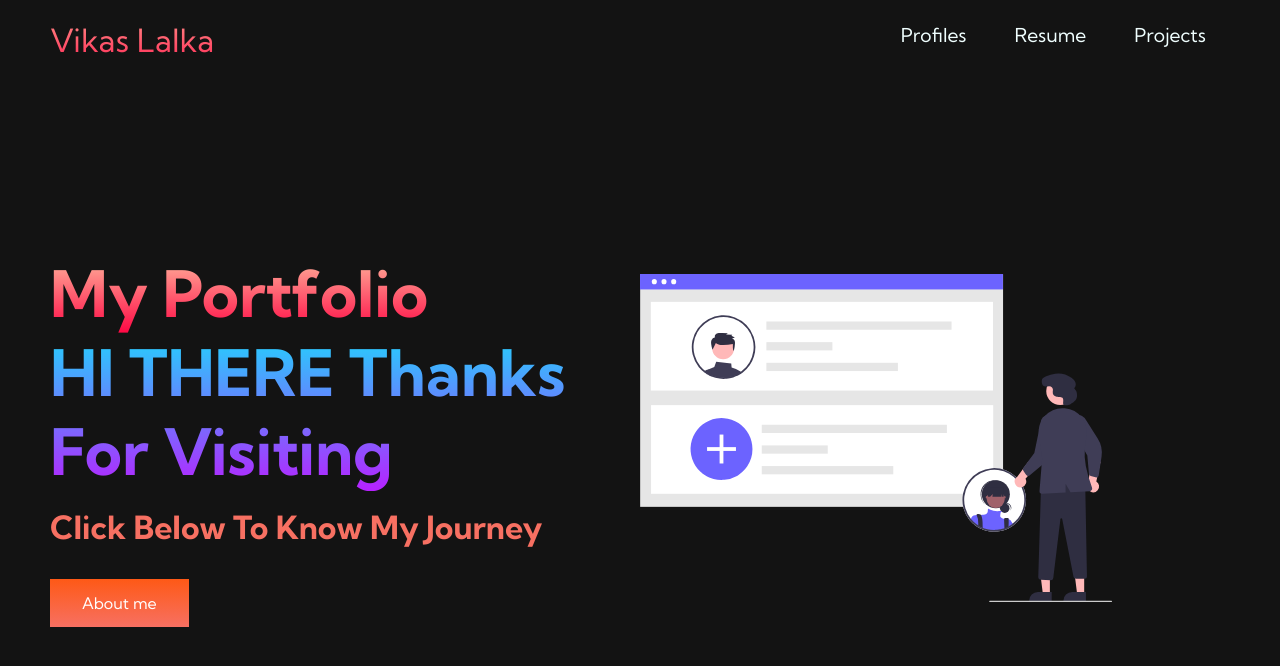
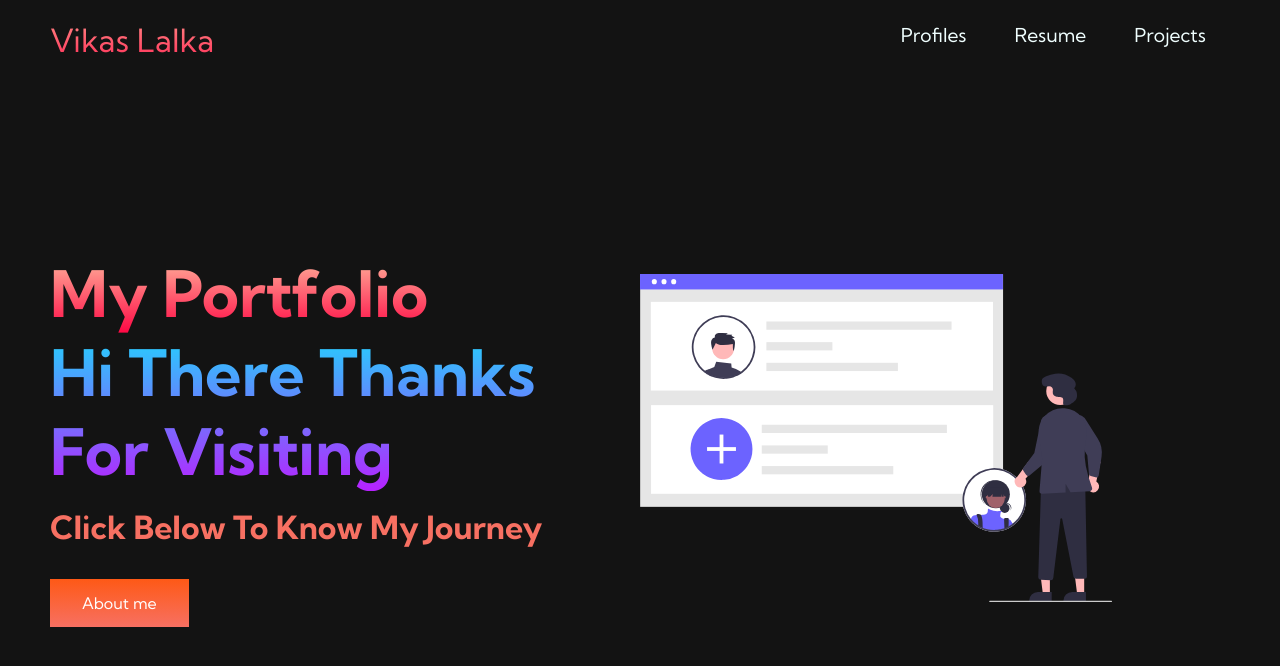
Before and after one commit to vikaslalka/Portfolio, a plain HTML site: page index.html in a window 1280 px wide. Drawn offline with Linux system fonts and the light colour scheme.

Commit message:
Update index.html

```diff
--- a/index.html
+++ b/index.html
@@ -46,7 +46,7 @@
     <div class="main__container">
         <div class="main__content">
             <h1>My Portfolio</h1>
-            <h2>HI THERE Thanks For Visiting</h2>
+            <h2>Hi There Thanks For Visiting</h2>
             <p>Click Below To Know My Journey</p>
             <button class="main__btn"><a href="aboutme.html">About me</a> </button>
         </div>
```
